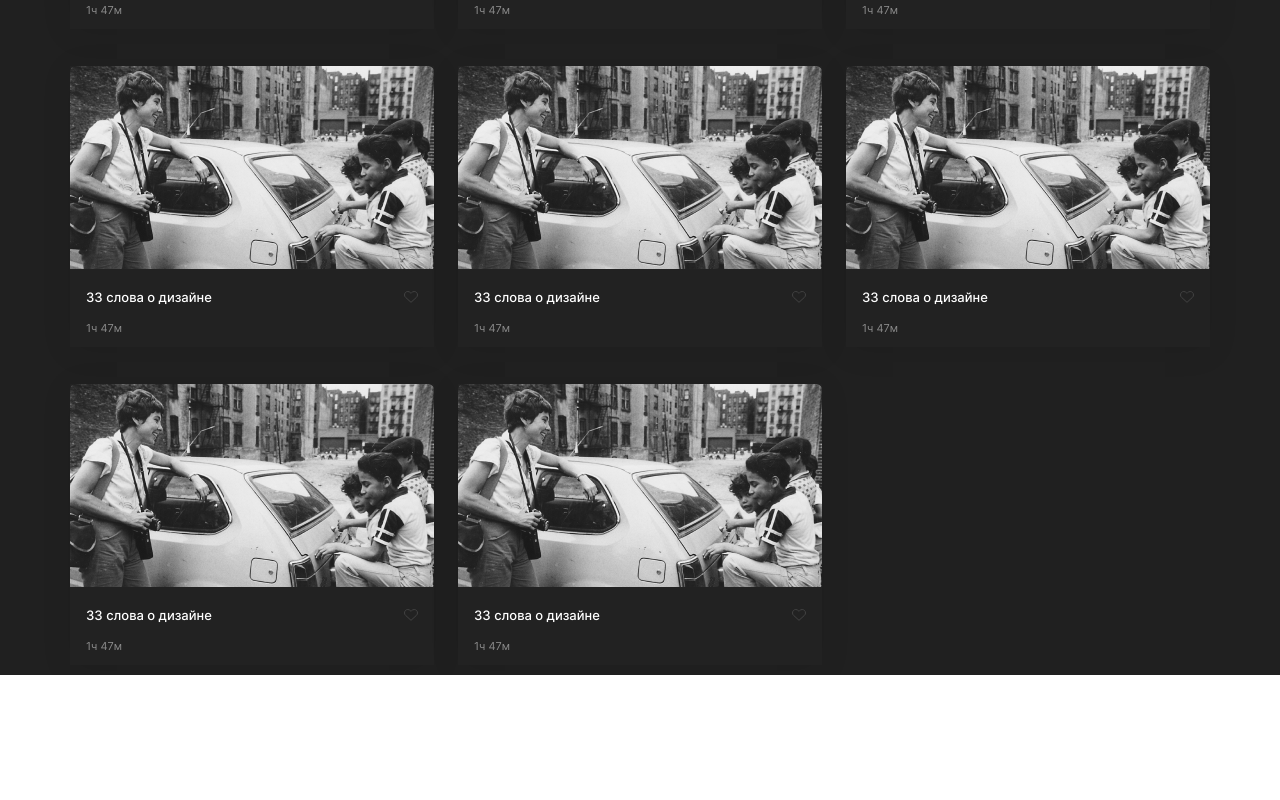
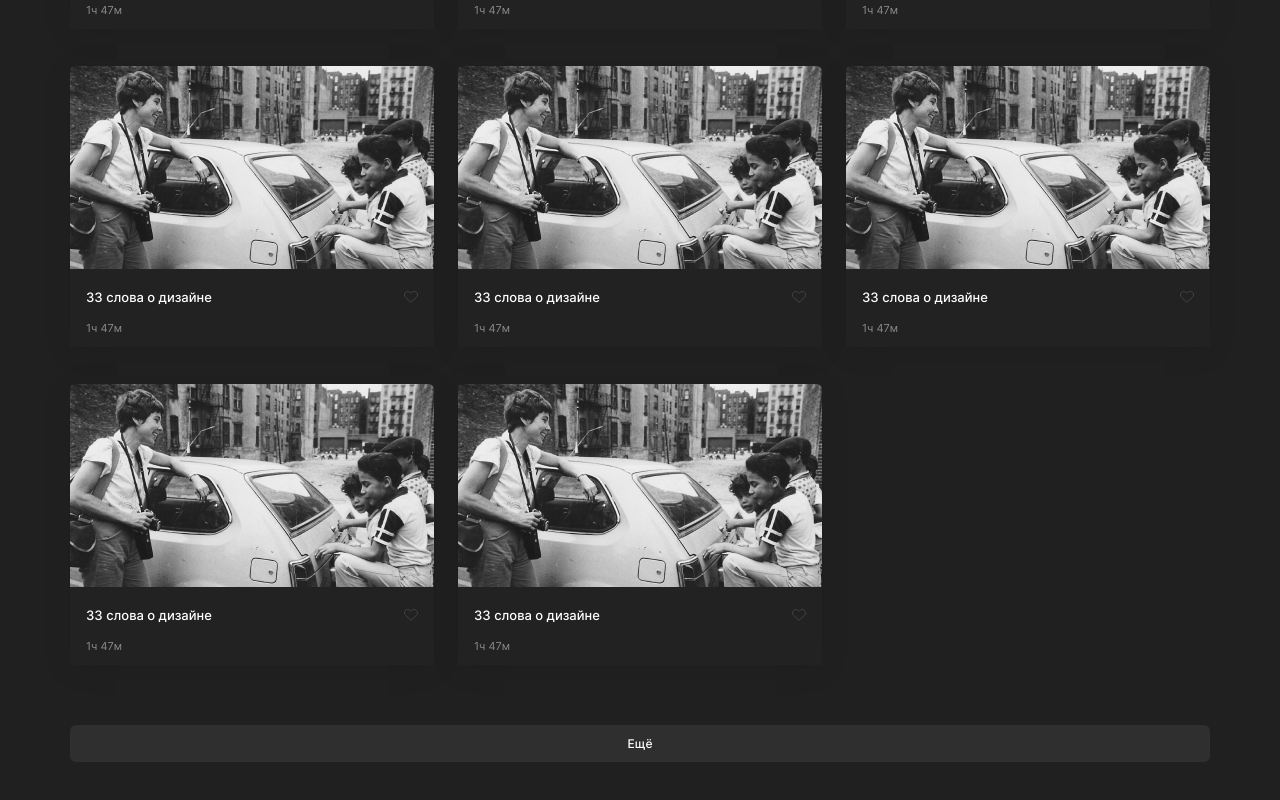
Before and after one commit to DmitriyTerementsev/movies-explorer-frontend, a React (Create React App) app: page / in a window 1280 px wide. Shown: the part 644-1444 px from the top of the page. Before the commit the page ends 1319 px from the top, so only its background shows below. Built offline with nearby package versions, Linux system fonts and the light colour scheme.

Commit message:
made more adaptive

```diff
--- a/src/components/App/app.jsx
+++ b/src/components/App/app.jsx
@@ -4,6 +4,7 @@ import Films from "../Films/films.jsx";
 import Footer from "../Footer/footer.jsx";
 import Header from "../Header/header.jsx";
 import Landing from "../Landing/landing.jsx";
+import More from "../More/more.jsx";
 import Navigate from "../Navigate/navigate.jsx";
 import Search from "../Search/search.jsx";
 import Technologies from "../Technologies/technologies.jsx";
@@ -14,6 +15,7 @@ function App() {
       <Header />
       <Search />
       <Films />
+      <More />
       { /* <Landing />
       <Navigate />
       <AboutProject />
--- /dev/null
+++ b/src/components/More/more.css
@@ -0,0 +1,20 @@
+.more {
+  padding-top: 50px;
+  padding-bottom: 80px;
+  display: flex;
+  justify-content: center;
+}
+
+.more__button {
+  width: 89%;
+  appearance: none;
+  border: 0;
+  border-radius: 6px;
+  background-color: #2f2f2f;
+  padding-top: 11px;
+  padding-bottom: 11px;
+  cursor: pointer;
+  font-size: 12px;
+  font-weight: 500;
+  line-height: 15px;
+}
--- /dev/null
+++ b/src/components/More/more.jsx
@@ -0,0 +1,9 @@
+function More() {
+  return <section className="more">
+    <button className="more__button">
+      Ещё
+    </button>
+  </section>;
+}
+
+export default More;
--- a/src/index.css
+++ b/src/index.css
@@ -11,3 +11,4 @@
 @import url(./components/Search/search.css);
 @import url(./components/Films/films.css);
 @import url(./components/Film/film.css);
+@import url(./components/More/more.css);
```
Also changed, not shown: src/components/Film/film.jsx (indentation only).
